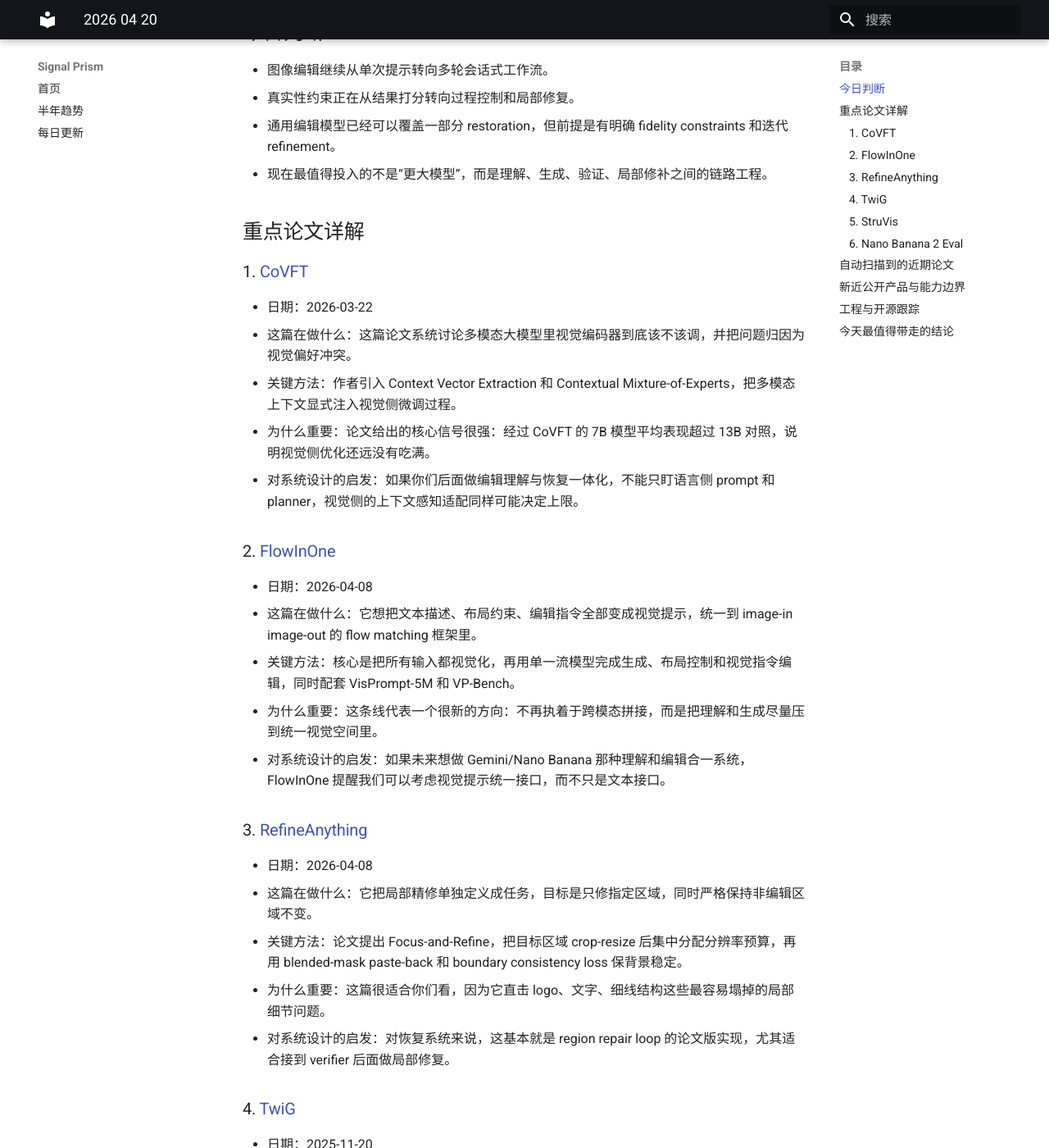
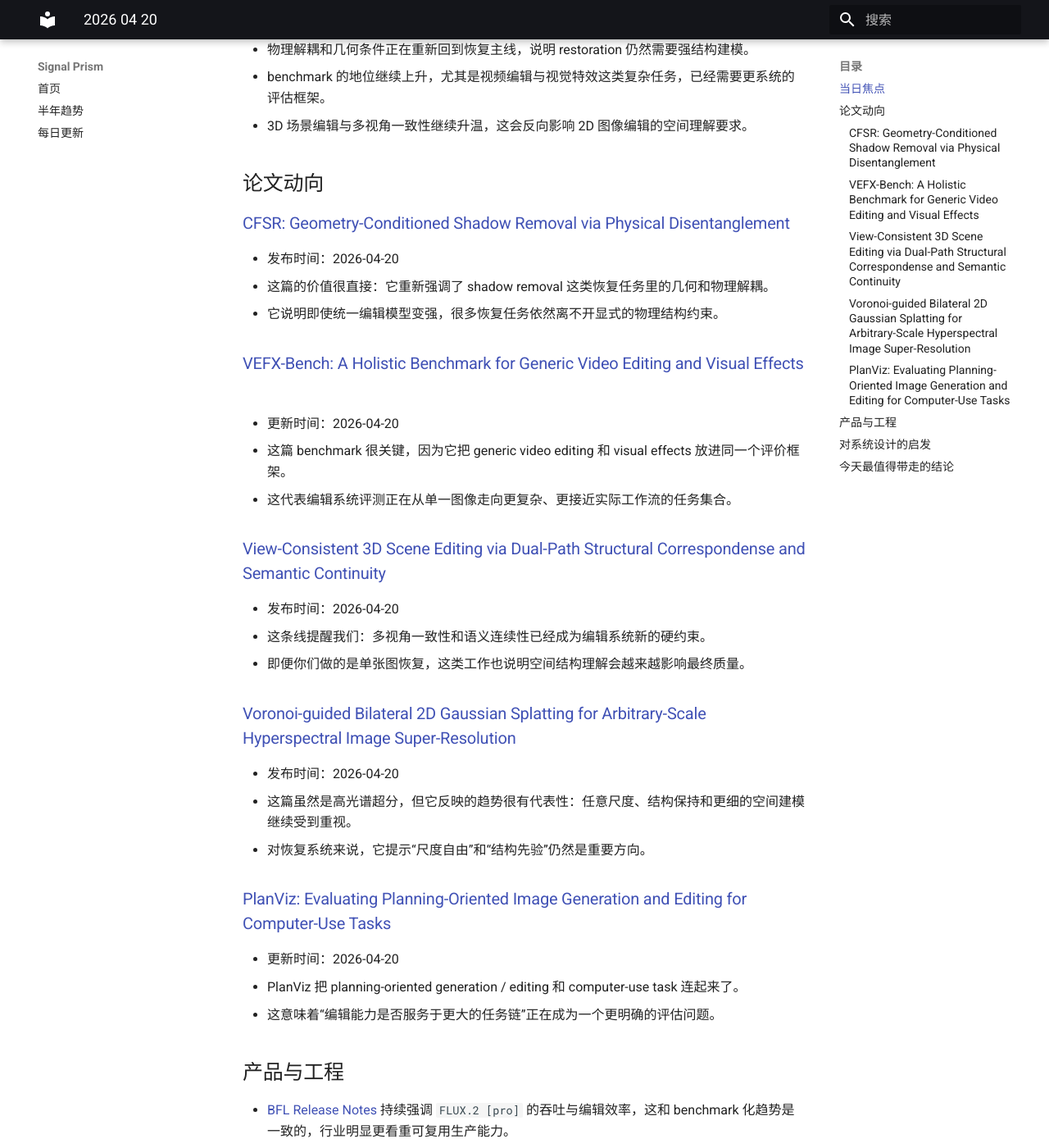
Before and after one commit to JacobLiuC/img_restoration, an MkDocs documentation site: the page built from public_docs/daily_updates/2026-04-20.md, in a window 1280 px wide and 1400 px high, scrolled down 626 px. Shown: the whole window at 82% size. Built offline with MkDocs 1.6.1 and Material for MkDocs 9.7.7, drawn with Linux system fonts in a browser that asks for light colours; some of the changed text lies outside the part shown.

Commit message:
Rewrite 2026-04-20 public brief

```diff
--- a/public_docs/daily_updates/2026-04-20.md
+++ b/public_docs/daily_updates/2026-04-20.md
@@ -1,102 +1,82 @@
 <section class="report-hero brief-hero reveal-on-scroll">
   <div class="hero-kicker">Research Brief</div>
   <h1 class="report-title">每日观察 - 2026-04-20</h1>
-  <p class="report-subtitle">围绕当天最值得关注的论文、产品与工程信号展开说明，并解释它们对图像编辑与恢复方向的意义。</p>
+  <p class="report-subtitle">这一天的主题非常清晰：恢复方法在加强物理约束，编辑方法在补 benchmark，系统设计正从“会生成”转向“可验证、可解释、可复现”。</p>
   <div class="report-stats">
-    <div><span>重点</span><strong>论文 / 产品 / 工程</strong></div>
-    <div><span>形式</span><strong>每日观察</strong></div>
-    <div><span>主题</span><strong>关键变化与影响</strong></div>
+    <div><span>主线</span><strong>Physics + Benchmarks</strong></div>
+    <div><span>重点</span><strong>阴影 / 3D 编辑 / 评测</strong></div>
+    <div><span>日期</span><strong>2026-04-20</strong></div>
   </div>
 </section>
 
 <section class="glance-strip reveal-on-scroll">
   <article class="glance-card">
-    <span>今日主线</span>
-    <strong>多轮编辑正在吃掉传统 restoration 的边界</strong>
-    <p>从 Nano Banana 2 替代 restoration 的评测，到 region refinement 和 process reasoning，系统边界正在重写。</p>
+    <span>当天变化</span>
+    <strong>物理先验重新回到恢复中心</strong>
+    <p>CFSR 说明恢复问题依然需要几何与物理解耦，而不是完全依赖统一生成器。</p>
   </article>
   <article class="glance-card">
-    <span>你最该看</span>
-    <strong>CoVFT / FlowInOne / RefineAnything</strong>
-    <p>这三篇分别对应视觉微调上限、理解生成统一接口和局部精修闭环。</p>
+    <span>最值得看</span>
+    <strong>CFSR / VEFX-Bench / 3D Scene Editing</strong>
+    <p>这一天同时出现了物理约束恢复、视频编辑综合 benchmark 和 3D 场景编辑的新进展。</p>
   </article>
   <article class="glance-card">
-    <span>今天的判断</span>
-    <strong>更强的不只是模型，而是链路</strong>
-    <p>真正拉开差距的是 parser、planner、verifier 和 region repair loop 的协同，而不是单一模型大小。</p>
+    <span>当天判断</span>
+    <strong>行业开始更认真地定义“好编辑”</strong>
+    <p>不是只比样张，而是开始用更完整的 benchmark 和约束形式来界定系统能力。</p>
   </article>
 </section>
 
-## 今日判断
+## 当日焦点
 
-- 图像编辑继续从单次提示转向多轮会话式工作流。
-- 真实性约束正在从结果打分转向过程控制和局部修复。
-- 通用编辑模型已经可以覆盖一部分 restoration，但前提是有明确 fidelity constraints 和迭代 refinement。
-- 现在最值得投入的不是“更大模型”，而是理解、生成、验证、局部修补之间的链路工程。
+- 物理解耦和几何条件正在重新回到恢复主线，说明 restoration 仍然需要强结构建模。
+- benchmark 的地位继续上升，尤其是视频编辑与视觉特效这类复杂任务，已经需要更系统的评估框架。
+- 3D 场景编辑与多视角一致性继续升温，这会反向影响 2D 图像编辑的空间理解要求。
 
-## 重点论文详解
+## 论文动向
 
-### 1. [CoVFT](https://arxiv.org/abs/2603.21077)
+### [CFSR: Geometry-Conditioned Shadow Removal via Physical Disentanglement](https://arxiv.org/abs/2604.18032v1)
 
-- 日期：2026-03-22
-- 这篇在做什么：这篇论文系统讨论多模态大模型里视觉编码器到底该不该调，并把问题归因为视觉偏好冲突。
-- 关键方法：作者引入 Context Vector Extraction 和 Contextual Mixture-of-Experts，把多模态上下文显式注入视觉侧微调过程。
-- 为什么重要：论文给出的核心信号很强：经过 CoVFT 的 7B 模型平均表现超过 13B 对照，说明视觉侧优化还远没有吃满。
-- 对系统设计的启发：如果你们后面做编辑理解与恢复一体化，不能只盯语言侧 prompt 和 planner，视觉侧的上下文感知适配同样可能决定上限。
+- 发布时间：2026-04-20
+- 这篇的价值很直接：它重新强调了 shadow removal 这类恢复任务里的几何和物理解耦。
+- 它说明即使统一编辑模型变强，很多恢复任务依然离不开显式的物理结构约束。
 
-### 2. [FlowInOne](https://arxiv.org/abs/2604.06757)
+### [VEFX-Bench: A Holistic Benchmark for Generic Video Editing and Visual Effects](https://arxiv.org/abs/2604.16272v2)
 
-- 日期：2026-04-08
-- 这篇在做什么：它想把文本描述、布局约束、编辑指令全部变成视觉提示，统一到 image-in image-out 的 flow matching 框架里。
-- 关键方法：核心是把所有输入都视觉化，再用单一流模型完成生成、布局控制和视觉指令编辑，同时配套 VisPrompt-5M 和 VP-Bench。
-- 为什么重要：这条线代表一个很新的方向：不再执着于跨模态拼接，而是把理解和生成尽量压到统一视觉空间里。
-- 对系统设计的启发：如果未来想做 Gemini/Nano Banana 那种理解和编辑合一系统，FlowInOne 提醒我们可以考虑视觉提示统一接口，而不只是文本接口。
+- 更新时间：2026-04-20
+- 这篇 benchmark 很关键，因为它把 generic video editing 和 visual effects 放进同一个评价框架。
+- 这代表编辑系统评测正在从单一图像走向更复杂、更接近实际工作流的任务集合。
 
-### 3. [RefineAnything](https://arxiv.org/abs/2604.06870)
+### [View-Consistent 3D Scene Editing via Dual-Path Structural Correspondense and Semantic Continuity](https://arxiv.org/abs/2604.17801v1)
 
-- 日期：2026-04-08
-- 这篇在做什么：它把局部精修单独定义成任务，目标是只修指定区域，同时严格保持非编辑区域不变。
-- 关键方法：论文提出 Focus-and-Refine，把目标区域 crop-resize 后集中分配分辨率预算，再用 blended-mask paste-back 和 boundary consistency loss 保背景稳定。
-- 为什么重要：这篇很适合你们看，因为它直击 logo、文字、细线结构这些最容易塌掉的局部细节问题。
-- 对系统设计的启发：对恢复系统来说，这基本就是 region repair loop 的论文版实现，尤其适合接到 verifier 后面做局部修复。
+- 发布时间：2026-04-20
+- 这条线提醒我们：多视角一致性和语义连续性已经成为编辑系统新的硬约束。
+- 即便你们做的是单张图恢复，这类工作也说明空间结构理解会越来越影响最终质量。
 
-### 4. [TwiG](https://arxiv.org/abs/2511.16671)
+### [Voronoi-guided Bilateral 2D Gaussian Splatting for Arbitrary-Scale Hyperspectral Image Super-Resolution](https://arxiv.org/abs/2604.17727v1)
 
-- 日期：2025-11-20
-- 这篇在做什么：这篇就是你说的“边画边想”代表作，它不是生成前想完，也不是生成后再修，而是在生成过程中持续插入推理。
-- 关键方法：作者让文本推理与视觉生成交错进行，在生成局部区域前给出后续指导，同时对已经合成的区域进行反思。
-- 为什么重要：这条路对 agentic editing 很关键，因为它意味着 planning、generation、reflection 可以在同一条链里滚动发生。
-- 对系统设计的启发：如果你们要超过 Nano Banana，最值得学的不是单次提示增强，而是把 reasoning 嵌进生成过程本身。
+- 发布时间：2026-04-20
+- 这篇虽然是高光谱超分，但它反映的趋势很有代表性：任意尺度、结构保持和更细的空间建模继续受到重视。
+- 对恢复系统来说，它提示“尺度自由”和“结构先验”仍然是重要方向。
 
-### 5. [StruVis](https://arxiv.org/abs/2603.06032)
+### [PlanViz: Evaluating Planning-Oriented Image Generation and Editing for Computer-Use Tasks](https://arxiv.org/abs/2602.06663v2)
 
-- 日期：2026-03-06
-- 这篇在做什么：这篇走的是另一条“边想边画”路线：不直接生成中间图，而是先生成结构化视觉表示来帮助推理。
-- 关键方法：它用 structured vision 作为中间 reasoning state，让 MLLM 在纯文本推理里也能感知视觉结构。
-- 为什么重要：这代表另一种更省算力的路线，不一定非要真的出中间图，也可以先出结构化视觉草图。
-- 对系统设计的启发：如果你们担心多轮生成太贵，可以把显式中间图换成结构化中间状态，先做 cheap planning 再做 expensive rendering。
+- 更新时间：2026-04-20
+- PlanViz 把 planning-oriented generation / editing 和 computer-use task 连起来了。
+- 这意味着“编辑能力是否服务于更大的任务链”正在成为一个更明确的评估问题。
 
-### 6. [Nano Banana 2 Eval](https://arxiv.org/abs/2604.03061)
+## 产品与工程
 
-- 日期：2026-04-03
-- 这篇在做什么：这篇论文正面回答通用图像编辑模型能不能替代传统 restoration，它直接拿 Nano Banana 2 做系统评测。
-- 关键方法：论文强调 concise prompt 加 fidelity constraints 的重要性，并在多类退化、多种场景下和传统 restoration 方法对比。
-- 为什么重要：结论很直接：在 full-reference 指标上表现非常强，感知质量也有竞争力，但对 prompt 很敏感，而且常常需要迭代 refinement。
-- 对系统设计的启发：这基本证明了“编辑大模型 + 指令 + 迭代控制”能吃到 restoration 的一大块空间，但也说明 verifier、prompt parser 和 refinement loop 不能省。
+- [BFL Release Notes](https://docs.bfl.ai/release-notes) 持续强调 `FLUX.2 [pro]` 的吞吐与编辑效率，这和 benchmark 化趋势是一致的，行业明显更看重可复用生产能力。
+- [Adam-duan/DiT4SR](https://github.com/Adam-duan/DiT4SR) 到 4 月 20 日仍有工程活跃度，说明超分方向在开源侧仍然持续推进。
+- [ByteDance-Seed/Bagel](https://github.com/ByteDance-Seed/Bagel) 和 [QwenLM/Qwen-Image](https://github.com/QwenLM/Qwen-Image) 则继续代表统一多模态系统路线。
 
-## 自动扫描到的近期论文
+## 对系统设计的启发
 
-
-## 新近公开产品与能力边界
-
-
-## 工程与开源跟踪
-
+1. verifier 的目标不该只看最终图像，还要能映射到 benchmark 维度。
+2. 对 restoration 来说，物理约束分支不能轻易删掉，统一模型不等于取消结构先验。
+3. 如果未来做多视角或多轮编辑，必须尽早把 consistency check 接进链路。
 
 ## 今天最值得带走的结论
 
-1. `CoVFT` 说明视觉侧 fine-tuning 依然有巨大空间，而且小模型未必天生输给更大模型。
-2. `FlowInOne` 说明未来的编辑系统可能走向统一视觉接口，而不只是文本指令接口。
-3. `RefineAnything` 说明 region-specific refinement 会成为 verifier 之后的标准后处理模块。
-4. `TwiG / StruVis` 说明 reasoning 可以嵌入生成过程内部，形成真正的边画边想。
-5. `Nano Banana 2 Eval` 说明通用编辑模型确实开始替代传统 restoration，但还离不开 prompt parser、保真约束和迭代闭环。
+4 月 20 日的关键信号，是编辑和恢复同时开始更重视 `physics + benchmark + consistency`。这意味着真正先进的系统，不会只告诉你“结果不错”，而是能清楚解释为什么它值得信、哪里受到了约束、在什么评测里站得住。
```
